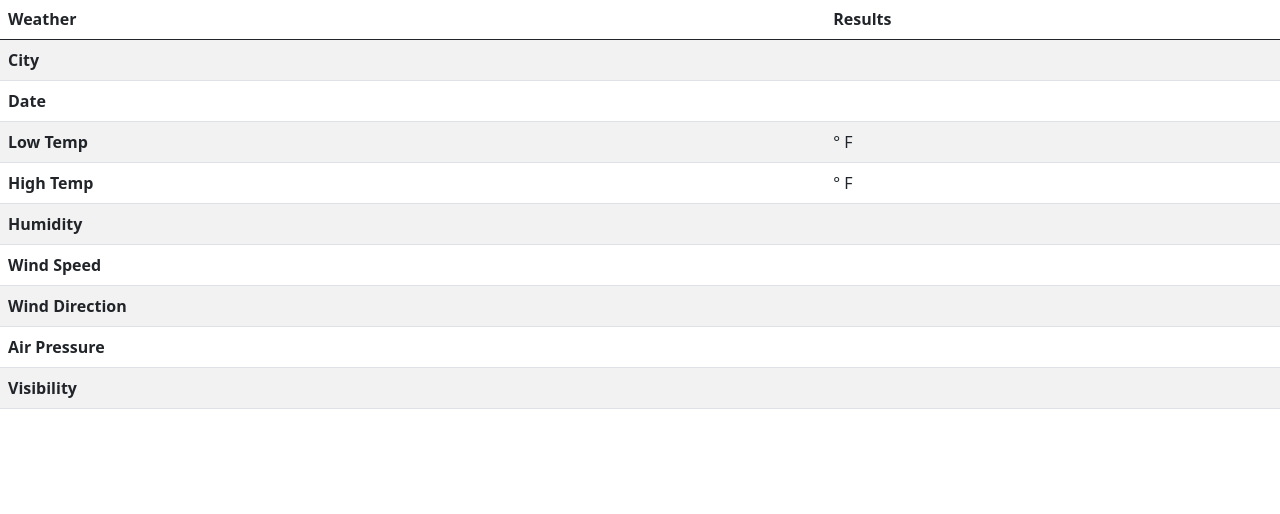
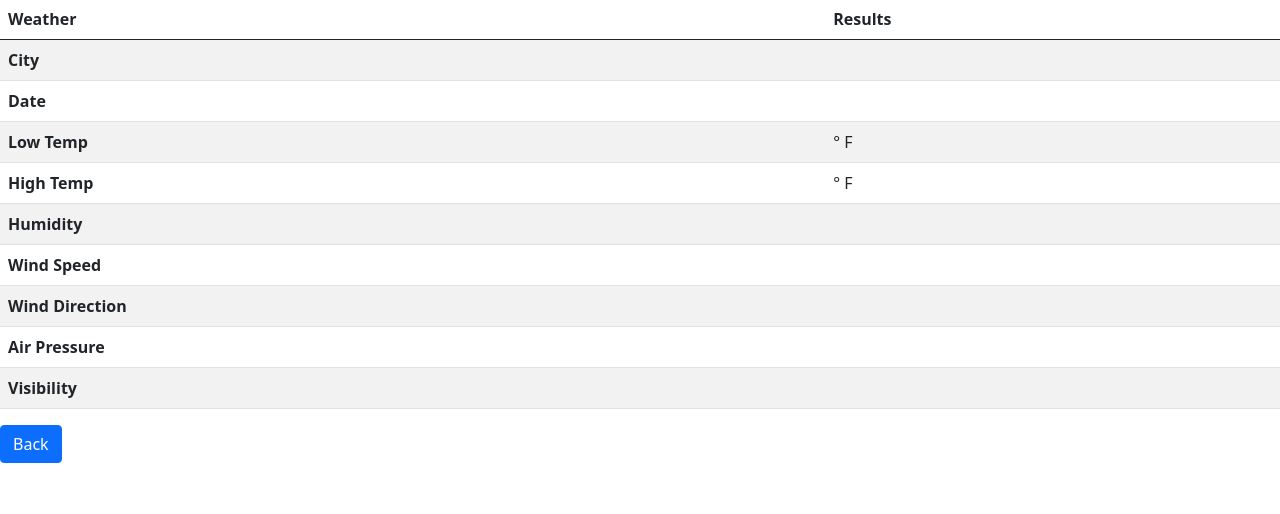
Before and after one commit to derekm28/forepast, a Flask app: template templates/city_template.html in a window 1280 px wide. Shown: the part 127-641 px from the top of the page. Run offline with Flask 2, Linux system fonts and the light colour scheme; the template is opened without the code that fills it, so the values that code supplies are empty.

Commit message:
changed 5 year rule in homepage, added back button

```diff
--- a/app.py
+++ b/app.py
@@ -96,3 +96,9 @@ def show_city():
         wind_direction = wind_direction,
         air_pressure = air_pressure,
         visibility = visibility)
+
+@app.route('/', methods=['GET'])
+def back_button():
+    """goes back to previous page"""
+
+    return render_template('display.html')
--- a/templates/city_template.html
+++ b/templates/city_template.html
@@ -62,6 +62,8 @@
         </tbody>
       </table>
 
+      <button action="/" type="submit" class="btn btn-primary">Back</button>
+
 
 
 
--- a/templates/display.html
+++ b/templates/display.html
@@ -13,7 +13,7 @@
   <div class='container-fluid'>
     <h1 class='text-center'>{% block content %}Forepast Weather Report{% endblock %}</h1>
   <h2 class='text-center'>Bringing weather of the past to your present!</h2>
-  <h3 class='text-center'>Enter date to see what the forecast was for selected date.</h3>
+  <h3 class='text-center'>Enter date within last 5 years to see the forecast for selected date.</h3>
 
   <br>
   <form class="row g-3" action="/city" method="GET">
```
